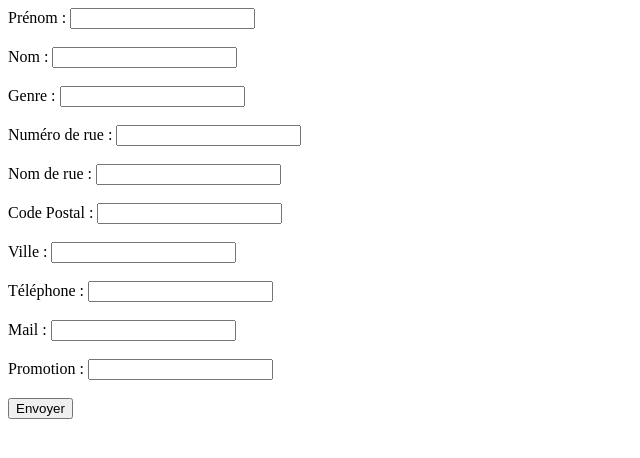
After one commit to Noe34230/annuaire, a PHP site: page /ModifInfosPerso.php in a window 1280 px wide. The commit adds this page. Shown: the top 458 px of the page, without its empty margins (0-640 px from the left). Run offline with PHP 8.4, Linux system fonts and the light colour scheme.

Commit message:
Noe commit

```diff
--- a/annuaireeleve/Accueil.php
+++ b/annuaireeleve/Accueil.php
@@ -11,6 +11,6 @@
 <?php
   session_start();
   require("includes/functions.php");
-  afficherInfos($_SESSION['login']);
+  afficherNomsPrenoms($_SESSION['login']); //mettre dans le header ?
   afficherExperience($_SESSION['login']);
   ?>
--- a/annuaireeleve/Connexion1.php
+++ b/annuaireeleve/Connexion1.php
@@ -7,6 +7,8 @@
         <br/>
         <?php
             session_start();
+            $_SESSION['user']=$_POST['user'];
+
 
             if (isset($_SESSION['message']))
             {print "Utilisateur ou mdp non reconnu, veuillez réessayez"; }
@@ -17,7 +19,6 @@
             <label for ="mdp"> mot de passe :</label>
             <input type ="password" name ="mdp" /> <br/><br/>
             <input type="submit" name="envoi" id="envoi" value ="Envoyer"/>
-
         </form>
     </body>
 </html>
--- /dev/null
+++ b/annuaireeleve/ModifInfosPerso.php
@@ -0,0 +1,39 @@
+<!DOCTYPE html>
+<html>
+
+<head>
+
+  <meta charset="utf-8">
+  <meta http-equiv="X-UA-Compatible" content="IE=edge">
+  <title>Informations Personnelles</title>
+
+</head>
+<?php
+  session_start();
+  require("includes/functions.php");
+
+?>
+    <form method="POST" action="ModifInfosPerso2.php">
+        <label for="prenom"> Prénom :</label>
+        <input type ="text" name ="prenom"/> <br/><br/>
+        <label for ="nom"> Nom :</label>
+        <input type ="texte" name ="nom" /> <br/><br/>
+        <label for="genre"> Genre :</label>
+        <input type ="text" name ="genre"/> <br/><br/>
+        <label for ="numRue"> Numéro de rue :</label>
+        <input type ="texte" name ="numRue" /> <br/><br/>
+        <label for="nomRue"> Nom de rue :</label>
+        <input type ="text" name ="nomRue"/> <br/><br/>
+        <label for ="codePostal"> Code Postal :</label>
+        <input type ="texte" name ="codePostal" /> <br/><br/>
+        <label for="ville"> Ville :</label>
+        <input type ="text" name ="ville"/> <br/><br/>
+        <label for ="telephone"> Téléphone :</label>
+        <input type ="texte" name ="telephone" /> <br/><br/>
+        <label for="mail"> Mail :</label>
+        <input type ="text" name ="mail"/> <br/><br/>
+        <label for ="promotion"> Promotion :</label>
+        <input type ="texte" name ="promotion" /> <br/><br/>
+        <input type="submit" name="envoi" id="envoi" value ="Envoyer"/>
+    </form>
+</html>
--- a/annuaireeleve/includes/functions.php
+++ b/annuaireeleve/includes/functions.php
@@ -3,73 +3,159 @@
 
 function getDb() {
     // Local deployment
-    $server = "localhost";
-    $username = "root";
-    $password = "";
+     $server = "localhost";
+    $username = "ebalatti";
+    $password = "mdp";
     $db = "annuaireeleve";
 
     // Deployment on Heroku with ClearDB for MySQL
-   /* $url = parse_url(getenv("CLEARDB_DATABASE_URL"));
+    /*$url = parse_url(getenv("CLEARDB_DATABASE_URL"));
     $server = $url["localhost"];
     $username = $url["ebalatti"];
     $password = $url["mdp"];
     $db = substr($url["anuaireeleve"], 1);*/
 
-    return new PDO("mysql:host=$server;dbname=$db;charset=utf8", $username, $password,
+    return new PDO("mysql:host=$server;dbname=$db;charset=utf8", "$username", "$password",
     array(PDO::ATTR_ERRMODE => PDO::ERRMODE_EXCEPTION));
 }
-
-function ajouterEleve($nom,$prenom,$genre,$mail,$promotion,$telephone,$numRue,$nomRue,$codePostal,$ville,$login,$motDePasse){
-    $eleve = getDb()->prepare("INSERT INTO eleve
-    (nom,prenom, genre, mail,promotion, telephone, numRue, nomRue, codePostal, ville, login, motDePasse)
-    VALUES (:nom , :prenom, :genre, :mail, :promotion,:telephone, :numRue,:nomRue, :codePostal, :ville, :login, :motDePasse)");
-
-    $eleve->bindValue('nom',$nom,PDO::PARAM_STR);
-    $eleve->bindValue('prenom',$prenom,PDO::PARAM_STR);
-   // $eleve->bindValue('dateNissance',$date,PDO::PARAM_STR);
-    $eleve->bindValue('genre',$genre,PDO::PARAM_STR);
-    $eleve->bindValue('mail',$mail,PDO::PARAM_STR);
-    $eleve->bindValue('promotion',$promotion,PDO::PARAM_INT);
-    $eleve->bindValue('telephone',$telephone,PDO::PARAM_INT);
-    $eleve->bindValue('numRue',$numRue,PDO::PARAM_INT);
-    $eleve->bindValue('nomRue',$nomRue,PDO::PARAM_STR);
-    $eleve->bindValue('codePostal',$codePostal,PDO::PARAM_INT);
-    $eleve->bindValue('ville',$ville,PDO::PARAM_STR);
-    $eleve->bindValue('login',$login,PDO::PARAM_STR);
-    $eleve->bindValue('motDePasse',$motDePasse,PDO::PARAM_STR);
-
-    //$eleve->execute(array($nom,$prenom,$date,$genre,$mail,$promotion,$telephone,$numRue,$nomRue,$codePostal,$ville,$login,$motDePasse));
-    $eleve->execute();
-   /* echo $login;
-    $db=getDb();
-    // if($db!=null)
-    //echo 'base ok';
-   /* $eleve = $db->prepare('INSERT INTO eleve (nom,prenom,login) VALUES (:nom,:prenom,:dateNaissance,:login)');
-    $eleve->bindValue('login',$login,PDO::PARAM_STR);
-    $eleve->bindValue('nom',$nom,PDO::PARAM_STR);
-    $eleve->bindValue('prenom',$prenom,PDO::PARAM_STR);
-    //$eleve->bindValue('dateNissance',$date,PDO::PARAM_STR);
-    $eleve->execute();*/
-
+function redirect($url) {
+    header("Location: $url");
 }
 
 
-function ajouterExp($type,$dateDeb,$libelle,$dateFin,$description,$organisation,$lieu,$salaire){
-    $exp = getDb()->prepare("INSERT INTO eleve
-    (type,datedeb,libelle,dateFin,description,organisation,lieu,salaire,login)
-    VALUES (:type,:datedeb,:libelle,:dateFin,:description,:organisation,:lieu,:salaire,:login)");
 
-    $exp->bindValue('type',$type,PDO::PARAM_STR);
-    $exp->bindValue('datedeb',$dateDeb,PDO::PARAM_STR);
-    $exp->bindValue('libelle',$libelle,PDO::PARAM_STR);
-    $exp->bindValue('datefin',$dateFin,PDO::PARAM_STR);
-    $exp->bindValue('description',$description,PDO::PARAM_STR);
-    $exp->bindValue('organisation',$organisation,PDO::PARAM_STR);
-    $exp->bindValue('lieu',$lieu,PDO::PARAM_STR);
-    $exp->bindValue('salaire',$salaire,PDO::PARAM_STR);
-    $exp->bindValue('login',$_SESSION['login'],PDO::PARAM_STR);
+function ajouterEleve($nom,$prenom,$date,$genre,$mail,$promo,$tel,$numRue,$nomRue,$codePostal,$ville,$login,$mdp){
+    $eleve = getDb()->prepare('insert into eleve
+    (nom,prenom,date, genre, mail,promo, tel, numRue, nomRue, codePostal, ville, login, mdp, valide)
+    values (:nom , :prenom, :date, :genre, :mail, :promo,:tel, :numRue,:nomRue, :codePostal, :ville, :login, :mdp, :valide)');
+    $eleve->execute(array($nom,$prenom,$genre,$mail,$promo,$tel,$numRue,$nomRue,$codePostal,$ville,$login,$mdp,false));
+}
 
-    $exp->execute();
+function afficherNomsPrenoms($id){
+    require("connect.php");
+    $requete = $BDD->prepare("SELECT * FROM eleve
+WHERE login= ? ");
+$requete->execute( array($id) ) ;
+    while ($Tuple = $requete ->fetch()){
+        echo "$Tuple[prenom]"." ";
+        echo "$Tuple[nom]";
+    }
+}
+
+function afficherExperience($id){
+    require("connect.php");
+    $requete = $BDD->prepare("SELECT * FROM experience
+WHERE login= ? ");
+$requete->execute( array($id) ) ;
+    while ($Tuple = $requete ->fetch()){
+        //echo "<p>$Tuple[type]</p>";
+        echo "<p>$Tuple[libelle]</p>";
+        echo "<p>$Tuple[lieu]</p>";
+    }
+}
+function afficherInfosPerso($id){
+    require("connect.php");
+    $requete = $BDD->prepare("SELECT * FROM eleve
+WHERE login= ? ");
+$requete->execute( array($id) ) ;
+    while ($Tuple = $requete ->fetch()){
+        echo "Prénom : "."$Tuple[prenom]"."</br>";
+        echo "Nom : "."$Tuple[nom]"."</br>";
+        echo "Genre : "."$Tuple[genre]"."</br>";
+        echo "Numéro de rue : "."$Tuple[numRue]"."</br>";
+        echo "Nom de rue : "."$Tuple[nomRue]"."</br>";
+        echo "Code Postal : "."$Tuple[codePostal]"."</br>";
+        echo "Ville : "."$Tuple[ville]"."</br>";
+        echo "Téléphone : "."$Tuple[telephone]"."</br>";
+        echo "Mail : "."$Tuple[mail]"."</br>";
+        echo "Promotion : "."$Tuple[promotion]"."</br>";
+
+    }
+}
+
+function modifInfosPerso ($id,$nom,$prenom,$genre,$numRue,$nomRue,$codePostal,$ville,$mail,$telephone,$promotion)
+{
+    require("connect.php");
+    if (isset($_POST['mail']))
+    {
+        $requete = $BDD->prepare("UPDATE eleve SET mail = :mail
+        WHERE login= :login ");
+        $requete ->bindValue('mail',$mail, PDO::PARAM_STR);
+        $requete ->bindValue('login',$id, PDO::PARAM_STR);
+        $requete->execute() ;
+    }
+    if (isset($_POST['nom']))
+    {
+        $requete = $BDD->prepare("UPDATE eleve SET nom = :nom
+        WHERE login= :login ");
+        $requete ->bindValue('nom',$nom, PDO::PARAM_STR);
+        $requete ->bindValue('login',$id, PDO::PARAM_STR);
+        $requete->execute() ;
+    }
+    if (isset($_POST['prenom']))
+    {
+        $requete = $BDD->prepare("UPDATE eleve SET prenom = :prenom
+        WHERE login= :login ");
+        $requete ->bindValue('prenom',$prenom, PDO::PARAM_STR);
+        $requete ->bindValue('login',$id, PDO::PARAM_STR);
+        $requete->execute() ;
+    }
+    if (isset($_POST['promotion']))
+    {
+        $requete = $BDD->prepare("UPDATE eleve SET promotion = :promotion
+        WHERE login= :login ");
+        $requete ->bindValue('promotion',$promotion, PDO::PARAM_STR);
+        $requete ->bindValue('login',$id, PDO::PARAM_STR);
+        $requete->execute() ;
+    }
+    if (isset($_POST['numRue']))
+    {
+        $requete = $BDD->prepare("UPDATE eleve SET numRue = :numRue
+        WHERE login= :login ");
+        $requete ->bindValue('numRue',$numRue, PDO::PARAM_STR);
+        $requete ->bindValue('login',$id, PDO::PARAM_STR);
+        $requete->execute() ;
+    }
+    if (isset($_POST['nomRue']))
+    {
+        $requete = $BDD->prepare("UPDATE eleve SET nomRue = :nomRue
+        WHERE login= :login ");
+        $requete ->bindValue('nomRue',$nomRue, PDO::PARAM_STR);
+        $requete ->bindValue('login',$id, PDO::PARAM_STR);
+        $requete->execute() ;
+    }
+    if (isset($_POST['ville']))
+    {
+        $requete = $BDD->prepare("UPDATE eleve SET ville = :ville
+        WHERE login= :login ");
+        $requete ->bindValue('ville',$ville, PDO::PARAM_STR);
+        $requete ->bindValue('login',$id, PDO::PARAM_STR);
+        $requete->execute() ;
+    }
+    if (isset($_POST['codePostal']))
+    {
+        $requete = $BDD->prepare("UPDATE eleve SET codePostal = :codePostal
+        WHERE login= :login ");
+        $requete ->bindValue('codePostal',$codePostal, PDO::PARAM_STR);
+        $requete ->bindValue('login',$id, PDO::PARAM_STR);
+        $requete->execute() ;
+    }
+    if (isset($_POST['telephone']))
+    {
+        $requete = $BDD->prepare("UPDATE eleve SET telephone = :telephone
+        WHERE login= :login ");
+        $requete ->bindValue('telephone',$telephone, PDO::PARAM_STR);
+        $requete ->bindValue('login',$id, PDO::PARAM_STR);
+        $requete->execute() ;
+    }
+    if (isset($_POST['genre']))
+    {
+        $requete = $BDD->prepare("UPDATE eleve SET genre = :genre
+        WHERE login= :login ");
+        $requete ->bindValue('genre',$genre, PDO::PARAM_STR);
+        $requete ->bindValue('login',$id, PDO::PARAM_STR);
+        $requete->execute() ;
+    }
 
 
 }
```
Also changed, not shown: annuaireeleve/Connexion.php (+6 -1 lines), annuaireeleve/Connexion2.php (+8 -6 lines), annuaireeleve/InfosPerso.php (added, +19 -0 lines), annuaireeleve/ModifInfosPerso2.php (added, +29 -0 lines).
